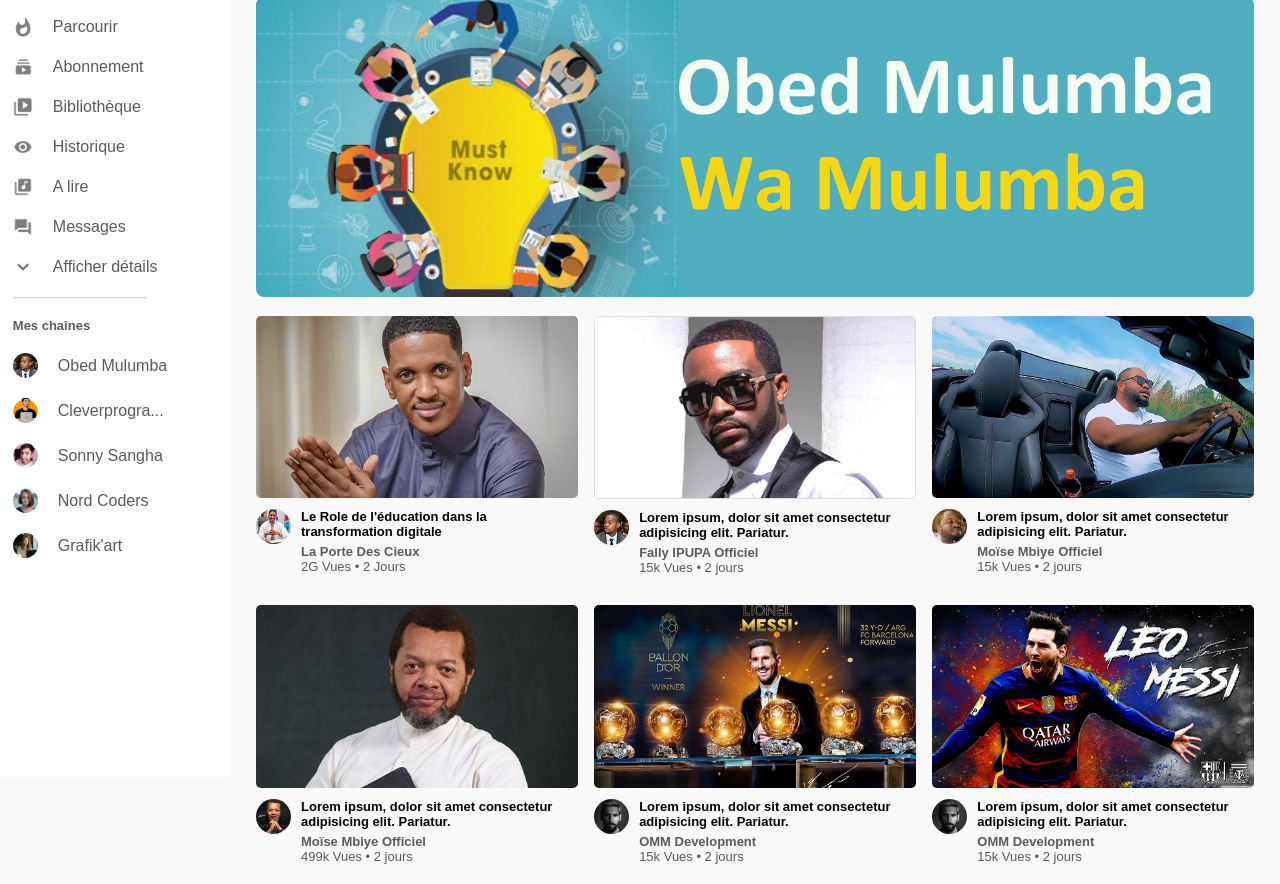
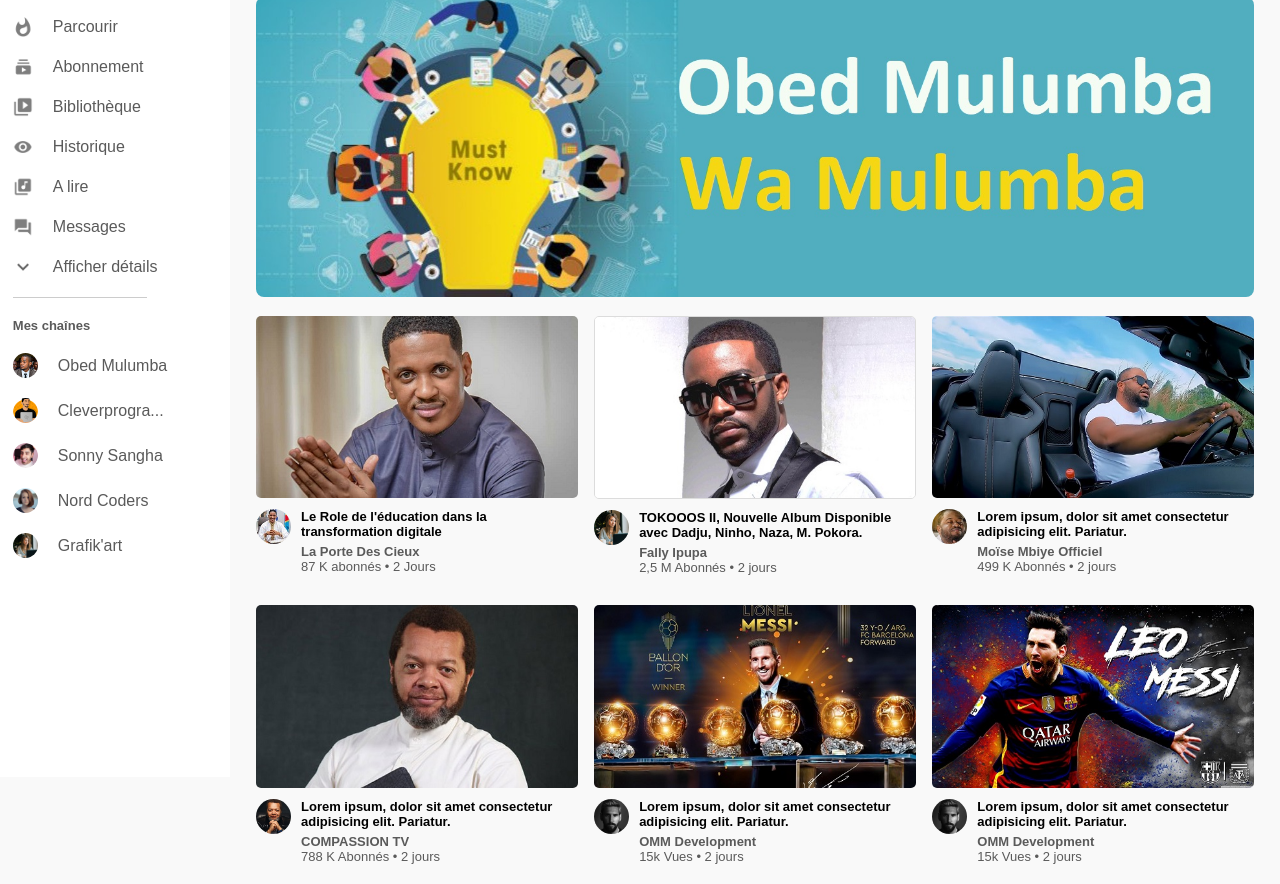
Before and after one commit to ObedOMM/CabTube, a plain HTML site: page index.html in a window 1280 px wide. Shown: the part 68-952 px from the top of the page. Drawn offline with Linux system fonts and the light colour scheme.

Commit message:
update index.html

```diff
--- a/index.html
+++ b/index.html
@@ -65,18 +65,18 @@
                 <div class="vid-info">
                     <a href="play-video.html">Le Role de l'éducation dans la transformation digitale</a>
                     <p><strong>La Porte Des Cieux</strong></p>
-                    <p>2G Vues &bull; 2 Jours</p>
+                    <p>87 K abonnés &bull; 2 Jours</p>
                 </div>
             </div>
         </div>
         <div class="vid-list">
             <a href=""><img src="images/thumbnail2.jpg" class="thumbnail" alt="" style="border:1px solid #dcdcdc;"></a>
             <div class="flex-div">
-                <img src="images/Jack.png" alt="">
+                <img src="images/cameron.png" alt="">
                 <div class="vid-info">
-                    <a href="">Lorem ipsum, dolor sit amet consectetur adipisicing elit. Pariatur.</a>
-                    <p><strong>Fally IPUPA Officiel</strong></p>
-                     <p>15k Vues &bull; 2 jours</p>
+                    <a href="">TOKOOOS II, Nouvelle Album Disponible avec  Dadju, Ninho, Naza, M. Pokora.</a>
+                    <p><strong>Fally Ipupa</strong></p>
+                     <p>2,5 M Abonnés &bull; 2 jours</p>
                 </div>
             </div>
         </div>
@@ -87,7 +87,7 @@
                 <div class="vid-info">
                     <a href="">Lorem ipsum, dolor sit amet consectetur adipisicing elit. Pariatur.</a>
                     <p><strong>Moïse Mbiye Officiel</strong></p>
-                     <p>15k Vues &bull; 2 jours</p>
+                     <p>499 K Abonnés &bull; 2 jours</p>
                 </div>
             </div>
         </div>
@@ -97,8 +97,8 @@
                 <img src="images/marcello.jpg" alt="">
                 <div class="vid-info">
                     <a href="">Lorem ipsum, dolor sit amet consectetur adipisicing elit. Pariatur.</a>
-                    <p><strong>Moïse Mbiye Officiel</strong></p>
-                     <p>499k Vues &bull; 2 jours</p>
+                    <p><strong>COMPASSION TV</strong></p>
+                     <p>788 K Abonnés &bull; 2 jours</p>
                 </div>
             </div>
         </div>
```
